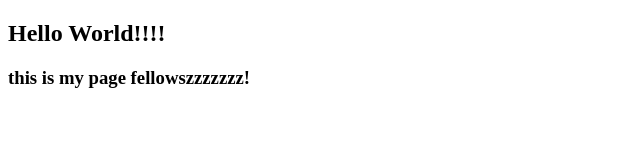
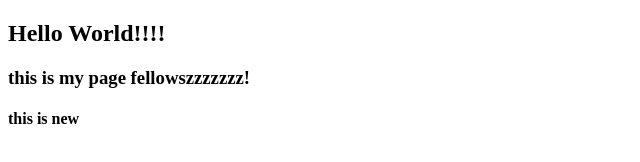
Before and after one commit to ntohidi/stcGit, a plain HTML site: page index.html in a window 1280 px wide. Shown: the full height of the page, 0-640 px from the left. Drawn offline with Linux system fonts and the light colour scheme.

Commit message:
new commit

```diff
--- a/index.html
+++ b/index.html
@@ -9,5 +9,6 @@
 <div>
     <h2>Hello World!!!!</h2>
     <h3>this is my page fellowszzzzzzz!</h3>
+    <h4>this is new</h4>
 </body>
 </html>
```
